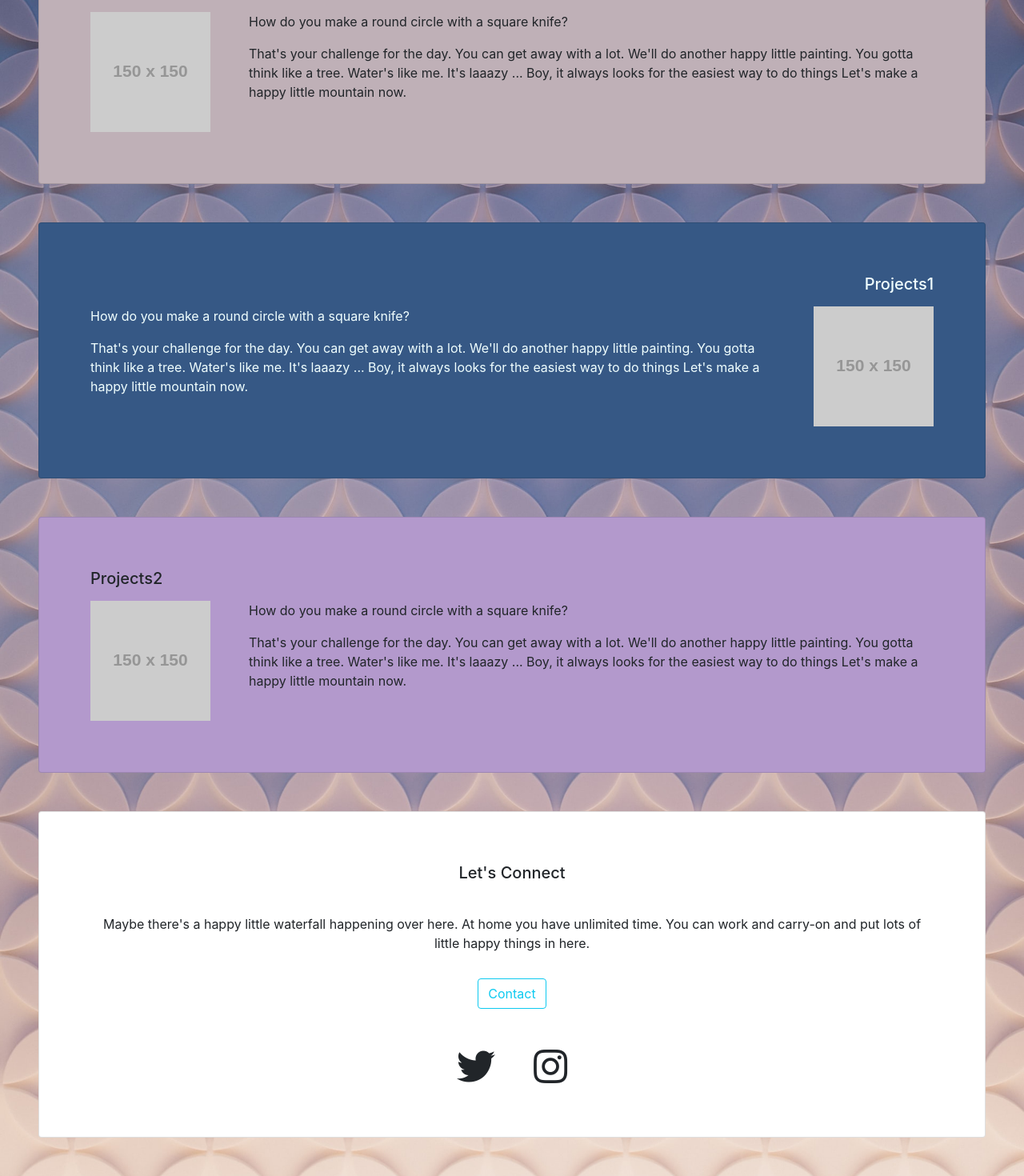
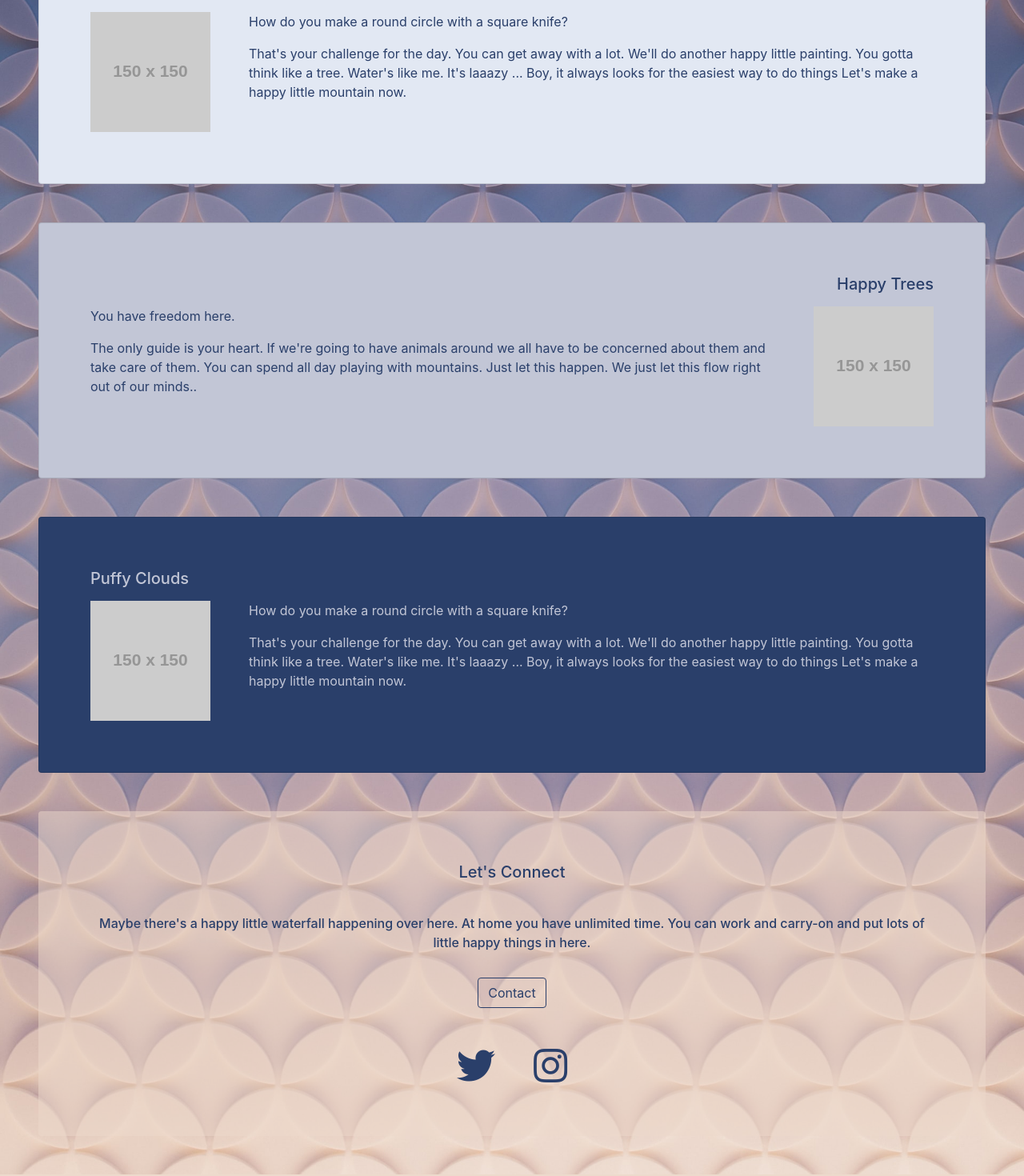
Before and after one commit to jnel-221/portfolioTemplate, a React (Create React App) app in the folder portfoliotemplate/: page / in a window 1280 px wide. Shown: the part 348-1818 px from the top of the page at 80% size. Built offline with nearby package versions, Linux system fonts and the light colour scheme.

Commit message:
updated styling

```diff
--- a/portfoliotemplate/public/index.html
+++ b/portfoliotemplate/public/index.html
@@ -29,7 +29,7 @@
     <link rel="preconnect" href="https://fonts.googleapis.com" />
     <link rel="preconnect" href="https://fonts.gstatic.com" crossorigin />
     <link
-      href="https://fonts.googleapis.com/css2?family=Libre+Baskerville:ital,wght@0,400;0,700;1,400&family=Montserrat:wght@300;400&display=swap"
+      href="https://fonts.googleapis.com/css2?family=Libre+Baskerville:ital,wght@0,400;0,700;1,400&family=Montserrat:wght@300;400;500&display=swap"
       rel="stylesheet"
     />
     <!-- fontawesome -->
--- a/portfoliotemplate/src/components/Connect.js
+++ b/portfoliotemplate/src/components/Connect.js
@@ -1,9 +1,10 @@
 import React from "react";
 import { Card, Button } from "react-bootstrap";
+import "../css/componentCSS/Connect.css";
 
 const Connect = () => {
   return (
-    <Card className="p-5 m-5">
+    <Card className="p-5 m-5" id="connect">
       <Card.Body>
         <Card.Title className="pb-2 text-center">Let's Connect</Card.Title>
         <br></br>
@@ -15,7 +16,7 @@ const Connect = () => {
           </p>
         </Card.Text>
         <div className="text-center">
-          <Button variant="outline-info" className="mb-5 my-3">
+          <Button variant="contact" className="mb-5 my-3">
             Contact
           </Button>
           <br></br>
@@ -29,14 +30,3 @@ const Connect = () => {
 };
 
 export default Connect;
-
-/* <section className="p-5 m-5">
-<h3 className="text-center">Let's Connect</h3>
-<br></br>
-<p className="text-center">Maybe there's a happy little waterfall happening over here. At home you have unlimited time. You can work and carry-on and put lots of little happy things in here.</p>
-<div className="text-center">
-<Button variant="outline-info" className="my-3">Contact</Button>
-<br></br>
-<i className="fab fa-linkedin-in fa-3x mx-4"></i><i className="fab fa-twitter fa-3x mx-4"></i><i className="fab fa-instagram fa-3x mx-4"></i>
-</div>
-</section> */
--- a/portfoliotemplate/src/components/Projects2.js
+++ b/portfoliotemplate/src/components/Projects2.js
@@ -6,7 +6,7 @@ const Projects2 = () => {
   return (
     <Card className="p-5 m-5" id="projects2">
     <Card.Body>
-      <Card.Title className="pb-2">Projects2</Card.Title>
+      <Card.Title className="pb-2 project-text">Puffy Clouds</Card.Title>
       <Card.Img
         variant="left"
         src="https://via.placeholder.com/150"
@@ -14,8 +14,8 @@ const Projects2 = () => {
         id="left"
       />
       <Card.Text>
-        <p>How do you make a round circle with a square knife?</p>
-        <p>
+        <p className="project-text">How do you make a round circle with a square knife?</p>
+        <p className="project-text">
           That's your challenge for the day. You can get away with a lot.
           We'll do another happy little painting. You gotta think like a tree.
           Water's like me. It's laaazy ... Boy, it always looks for the
--- a/portfoliotemplate/src/components/projects1.js
+++ b/portfoliotemplate/src/components/projects1.js
@@ -2,14 +2,13 @@ import React from "react";
 import { Card } from "react-bootstrap";
 import "../css/componentCSS/Projects1.css";
 
-
 const Projects1 = () => {
-
-    return(
-
+  return (
     <Card className="p-5 m-5" id="projects1">
       <Card.Body>
-          <Card.Title className="pb-2 project-text" id="title">Projects1</Card.Title>
+        <Card.Title className="pb-2" id="title">
+          Happy Trees
+        </Card.Title>
         <Card.Img
           variant="right"
           src="https://via.placeholder.com/150"
@@ -17,18 +16,17 @@ const Projects1 = () => {
           id="right"
         />
         <Card.Text>
-            <p className="project-text">How do you make a round circle with a square knife?</p>
-            <p className="project-text">
-              That's your challenge for the day. You can get away with a lot.
-              We'll do another happy little painting. You gotta think like a tree.
-              Water's like me. It's laaazy ... Boy, it always looks for the
-              easiest way to do things Let's make a happy little mountain now.
+          <p>You have freedom here.</p>
+          <p>
+            The only guide is your heart. If we're going to have animals around
+            we all have to be concerned about them and take care of them. You
+            can spend all day playing with mountains. Just let this happen. We
+            just let this flow right out of our minds..
           </p>
         </Card.Text>
       </Card.Body>
     </Card>
-    )
-
-}
+  );
+};
 
 export default Projects1;
--- a/portfoliotemplate/src/css/componentCSS/About.css
+++ b/portfoliotemplate/src/css/componentCSS/About.css
@@ -1,5 +1,5 @@
 #about {
-    background-color: #BFB0B7;
+    background-color: #E2E8F3;
     margin-top: 10rem;
 }
 
--- /dev/null
+++ b/portfoliotemplate/src/css/componentCSS/Connect.css
@@ -0,0 +1,26 @@
+#connect{
+    background-color: #eddacc80;
+    border: none;
+    font-weight: 500;
+
+
+}
+
+.fab:hover{
+    background: -webkit-linear-gradient(45deg, hsla(8, 79%, 78%, 1) 18%, hsla(14, 82%, 85%, 1) 39%, hsla(11, 84%, 90%, 1) 47%, hsla(10, 92%, 85%, 1) 60%, hsla(8, 68%, 75%, 1) 80%);
+
+    -webkit-background-clip: text;
+    -webkit-text-fill-color: transparent;
+}
+
+.btn-contact {
+    background-color: transparent;
+    border: 1px solid #2A3F6A;
+    color: #2A3F6A;
+
+}
+
+.btn-contact:hover{
+    background-color: #2A3F6A;
+    color: hsla(8, 68%, 75%, 1);
+}
--- a/portfoliotemplate/src/css/componentCSS/Header.css
+++ b/portfoliotemplate/src/css/componentCSS/Header.css
@@ -3,10 +3,16 @@
 }
 
 .navbar-brand{
-
     font-size: 3rem;
     font-family: 'Libre Baskerville', serif;
+    background: #C2C6D6;
 
+    -webkit-background-clip: text;
+    -webkit-text-fill-color: transparent;
+
+}
+
+.navbar-brand:hover{
 
     background: -webkit-linear-gradient(45deg, hsla(8, 79%, 78%, 1) 18%, hsla(14, 82%, 85%, 1) 39%, hsla(11, 84%, 90%, 1) 47%, hsla(10, 92%, 85%, 1) 60%, hsla(8, 68%, 75%, 1) 80%);
 
@@ -16,7 +22,8 @@
 
 .nav-link{
     font-family: 'Montserrat', sans-serif;
-    color: #EDDACC!important;
+    color: #C2C6D6!important;
+    /* color: #EDDACC!important; */
 }
 
 .nav-link:hover {
--- a/portfoliotemplate/src/css/componentCSS/Projects2.css
+++ b/portfoliotemplate/src/css/componentCSS/Projects2.css
@@ -1,3 +1,10 @@
 #projects2{
-    background-color: rgb(179, 153, 204);
+    background-color: #2A3f6A;
+    /* background-color: rgb(179, 153, 204); */
 }
+
+
+.project-text{
+
+    color: #C2C6D6;
+}
--- a/portfoliotemplate/src/css/componentCSS/projects1.css
+++ b/portfoliotemplate/src/css/componentCSS/projects1.css
@@ -1,5 +1,5 @@
 #projects1{
-    background-color: rgb(54, 88, 133);
+    background-color: #C2C6D6;
 }
 
 #right{
@@ -11,7 +11,7 @@
     text-align: right;
 }
 
-.project-text{
+/* .project-text{
 
-    color:azure;
-}
+    color:#EDDACC;
+} */
--- a/portfoliotemplate/src/index.css
+++ b/portfoliotemplate/src/index.css
@@ -10,7 +10,8 @@ body {
   background-position: center center;
   background-repeat:no-repeat;
   background-size: cover;
-  background-color:cornsilk;
+  background-color: #EDDACC;
+  color: #2A3F6A;
 }
 
 
```
Lines whose indentation alone changed are shown as unchanged.
